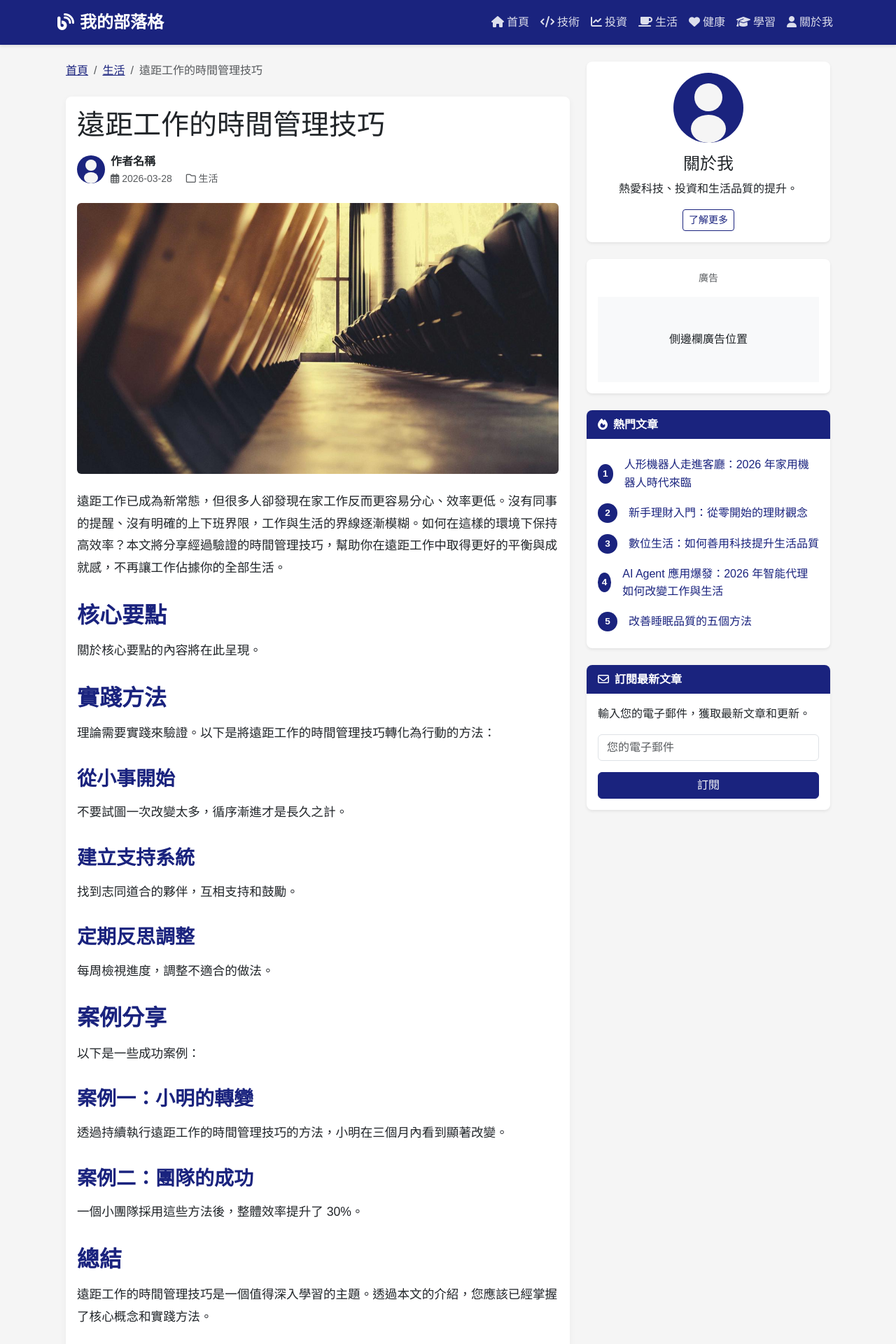
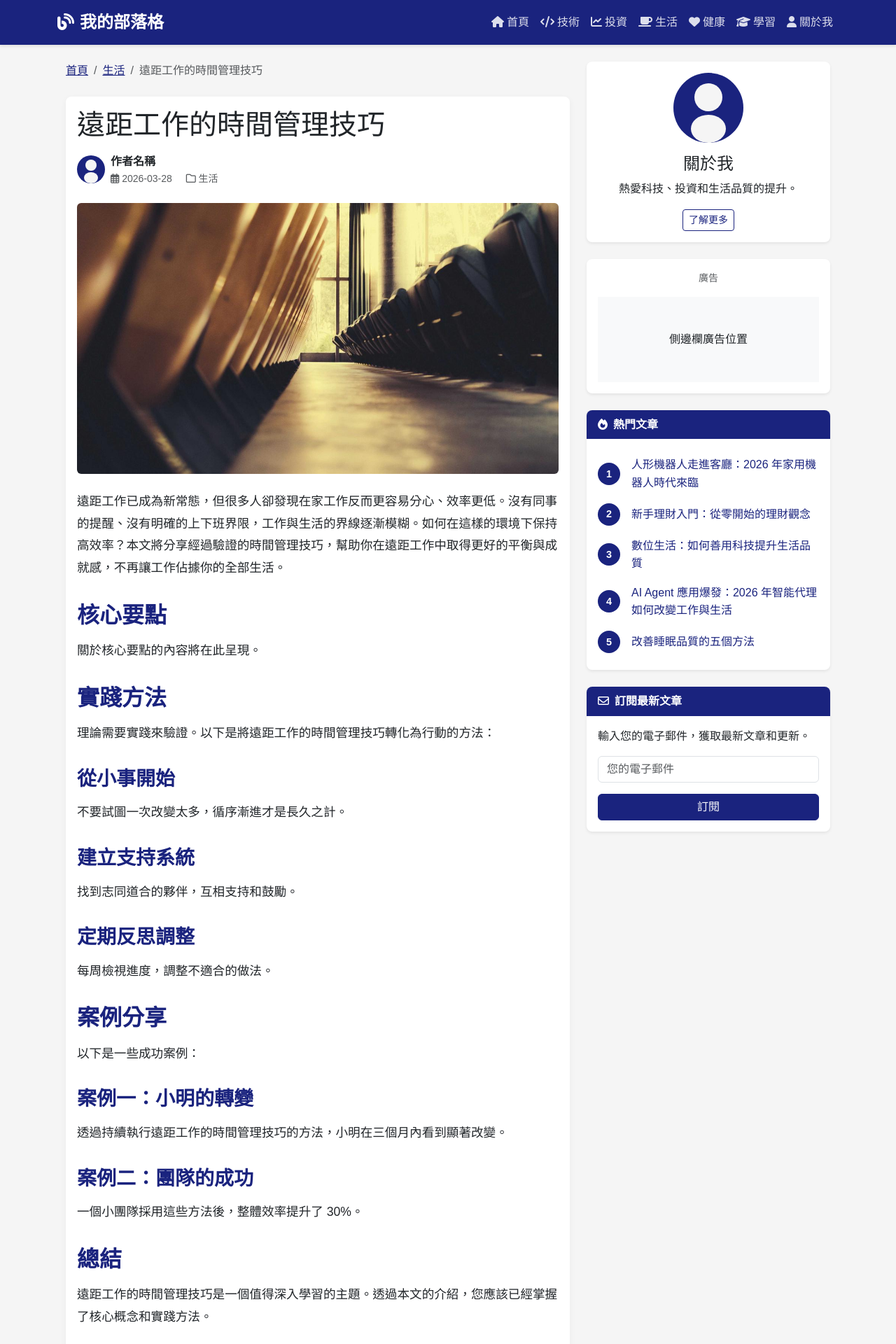
Before and after one commit to hongkpng856-blip/blog, a Jekyll site: the page built from _posts/2026-03-28-遠距工作的時間管理技巧.md, in a window 1280 px wide. Shown: the top 1920 px of the page at 70% size. Built offline with Jekyll 4.4.1, drawn with Linux system fonts in a browser that asks for light colours.

Commit message:
修正最新文章顯示為4篇，統一圓形大小

```diff
--- a/assets/css/main.css
+++ b/assets/css/main.css
@@ -165,13 +165,15 @@
   display: flex;
   align-items: center;
   justify-content: center;
-  width: 28px;
-  height: 28px;
+  min-width: 32px;
+  width: 32px;
+  height: 32px;
   background-color: var(--primary-color);
   color: white;
   font-weight: bold;
   border-radius: 50%;
-  font-size: 0.85rem;
+  font-size: 0.9rem;
+  line-height: 1;
 }
 
 /* Badge 樣式 */
--- a/index.html
+++ b/index.html
@@ -175,7 +175,7 @@
  </div>
  <div class="card-body">
  <ul class="list-group list-group-flush">
- {% assign latest_posts = site.posts | sort: "date" | reverse | limit:5 %}
+ {% assign latest_posts = site.posts | sort: "date" | reverse | limit:4 %}
  {% for post in latest_posts %}
  <li class="list-group-item border-0 px-0">
  <a href="{{ post.url | relative_url }}" class="text-decoration-none d-flex align-items-center">
```
